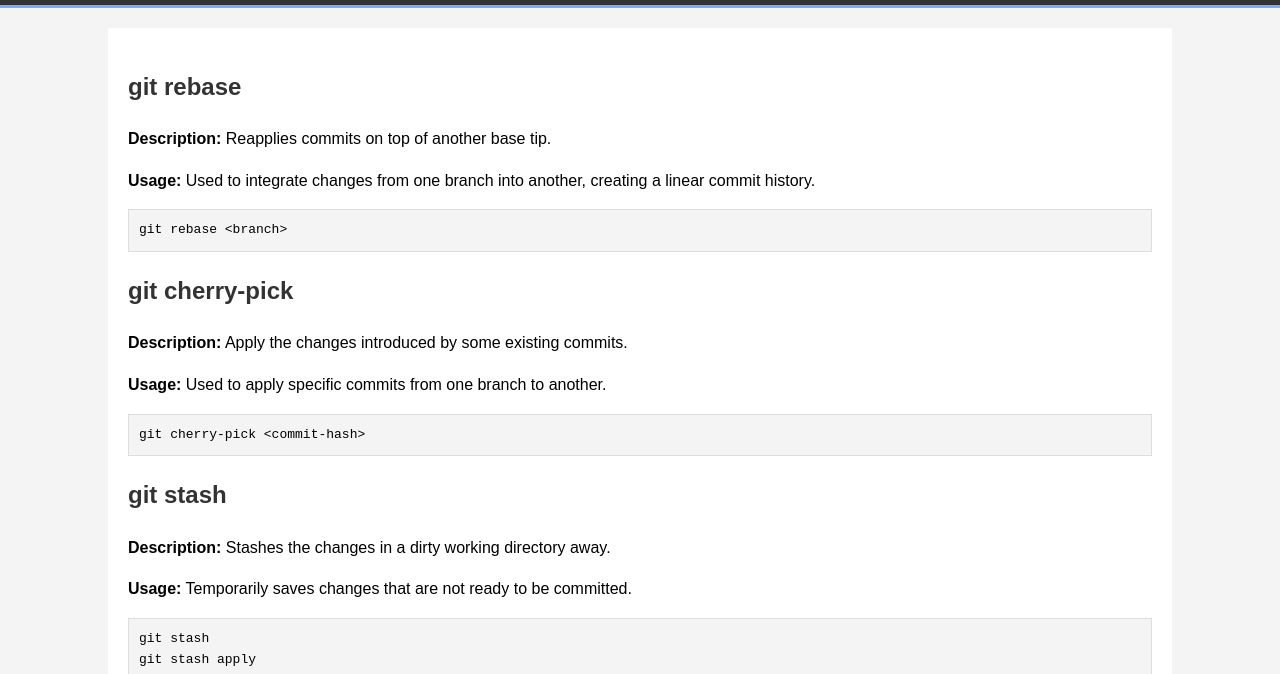
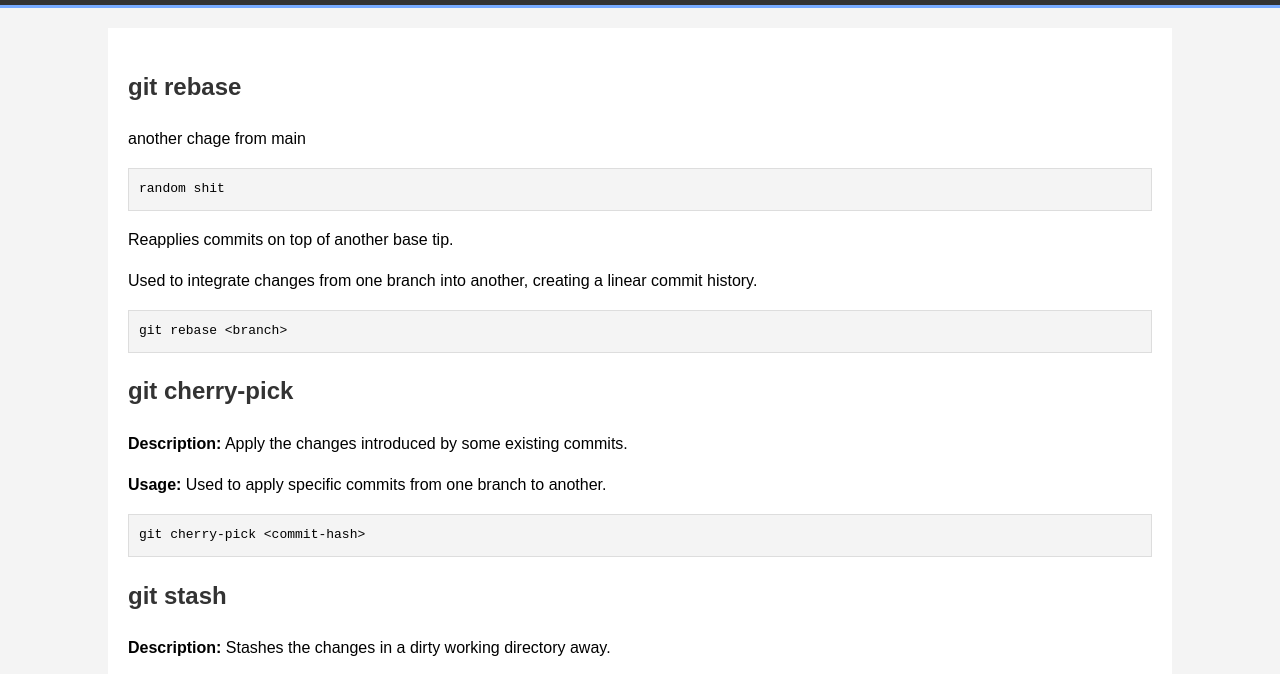
Before and after one commit to nayyaung/best_practices, a plain HTML site: page docs/git_commands.html in a window 1280 px wide. Shown: the part 95-769 px from the top of the page. Drawn offline with Linux system fonts and the light colour scheme.

Commit message:
demo rebase

```diff
--- a/docs/git_commands.html
+++ b/docs/git_commands.html
@@ -62,8 +62,10 @@
     <div class="container content">
         <section>
             <h2>git rebase</h2>
-            <p><strong>Description:</strong> Reapplies commits on top of another base tip.</p>
-            <p><strong>Usage:</strong> Used to integrate changes from one branch into another, creating a linear commit history.</p>
+            <p>another chage from main</p>
+            <pre>random shit</pre>
+            <p>Reapplies commits on top of another base tip.</p>
+            <p>Used to integrate changes from one branch into another, creating a linear commit history.</p>
             <pre><code>git rebase &lt;branch&gt;</code></pre>
         </section>
 
@@ -173,10 +175,8 @@ git push origin v1.0</code></pre>
 
         <section>
             <h2>git squash</h2>
-            <p><strong>Description:</strong> Combines multiple commits into a single commit.</p>
-            <p><strong>Usage:</strong> Used to simplify the commit history by merging several commits into one.</p>
-            <pre><code>git rebase -i HEAD~n
-# In the interactive rebase, change 'pick' to 'squash' for the commits you want to squash</code></pre>
+            <p>Combines multiple commits into a single commit.</p>
+            <p>Used to simplify the commit history by merging several commits into one. Squash can be done by merging or by doing reset and commit</p>
         </section>
     </div>
 </body>
```
